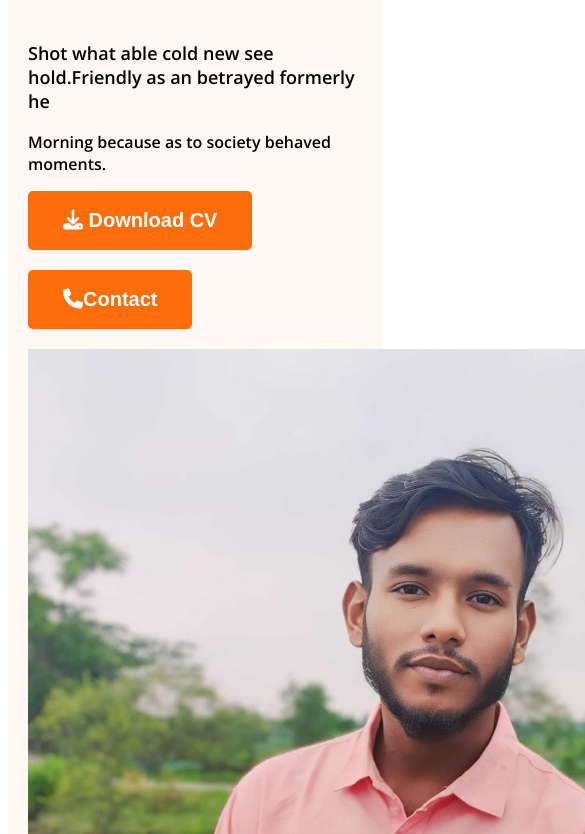
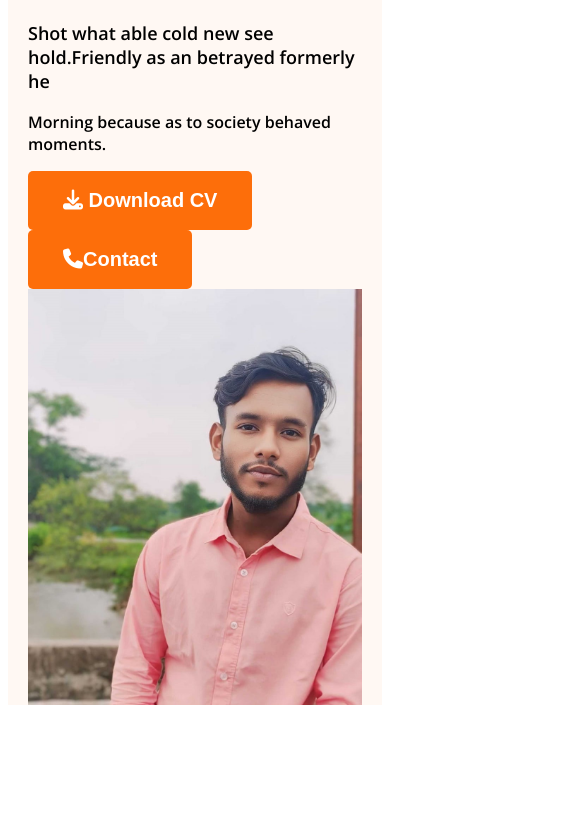
Before and after one commit to Ajim88/web-dev-protfolio, a plain HTML site: page index.html in a window 390 px wide. Shown: the part 836-1670 px from the top of the page, 585 px wide, since content can reach past the window. Drawn offline with nearby package versions, Linux system fonts and the light colour scheme.

Commit message:
responsive

```diff
--- a/style/protfolio.css
+++ b/style/protfolio.css
@@ -168,6 +168,7 @@ footer input[type="text"], footer input[type="email"], footer textarea{
     border: none;
 }
 @media screen and (max-width:576px) {
+    .parent,
     .skil-cntnr,
     .rsm-co,
     footer,
@@ -181,10 +182,13 @@ footer input[type="text"], footer input[type="email"], footer textarea{
         gap: 20px;
     }
     .btn{
-        margin-bottom: 20px;
+        margin-bottom: 0;
     }
     .banner{
         margin: 20px;
+    }
+    .bnr-p{
+        width: 100%;
     }
     .banner-cntnt{
         width: 100%;
@@ -204,6 +208,6 @@ footer input[type="text"], footer input[type="email"], footer textarea{
         width: calc(100% - 40px);
     }
 }
-/* @media screen and (min-width:576px) and (max-width:992px) {
+@media screen and (min-width:576px) and (max-width:992px) {
 
-} */
+}
```
